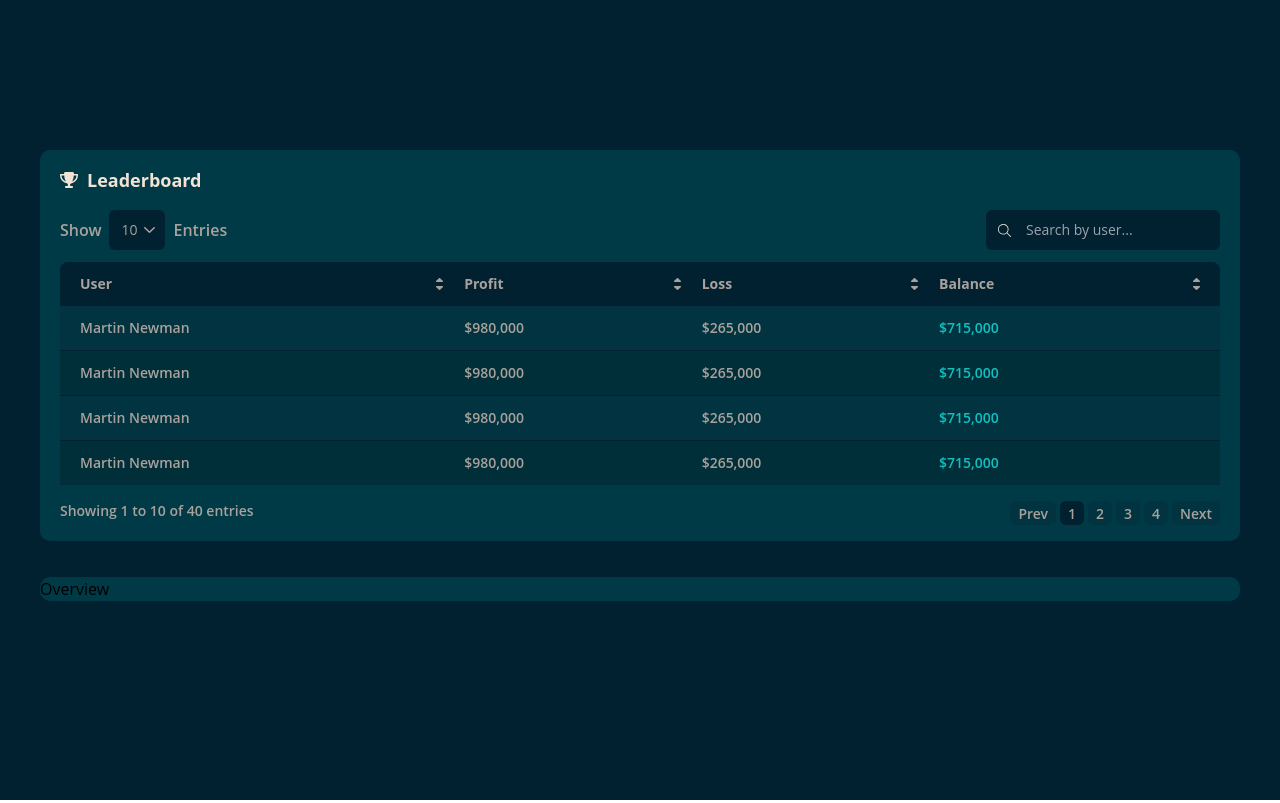
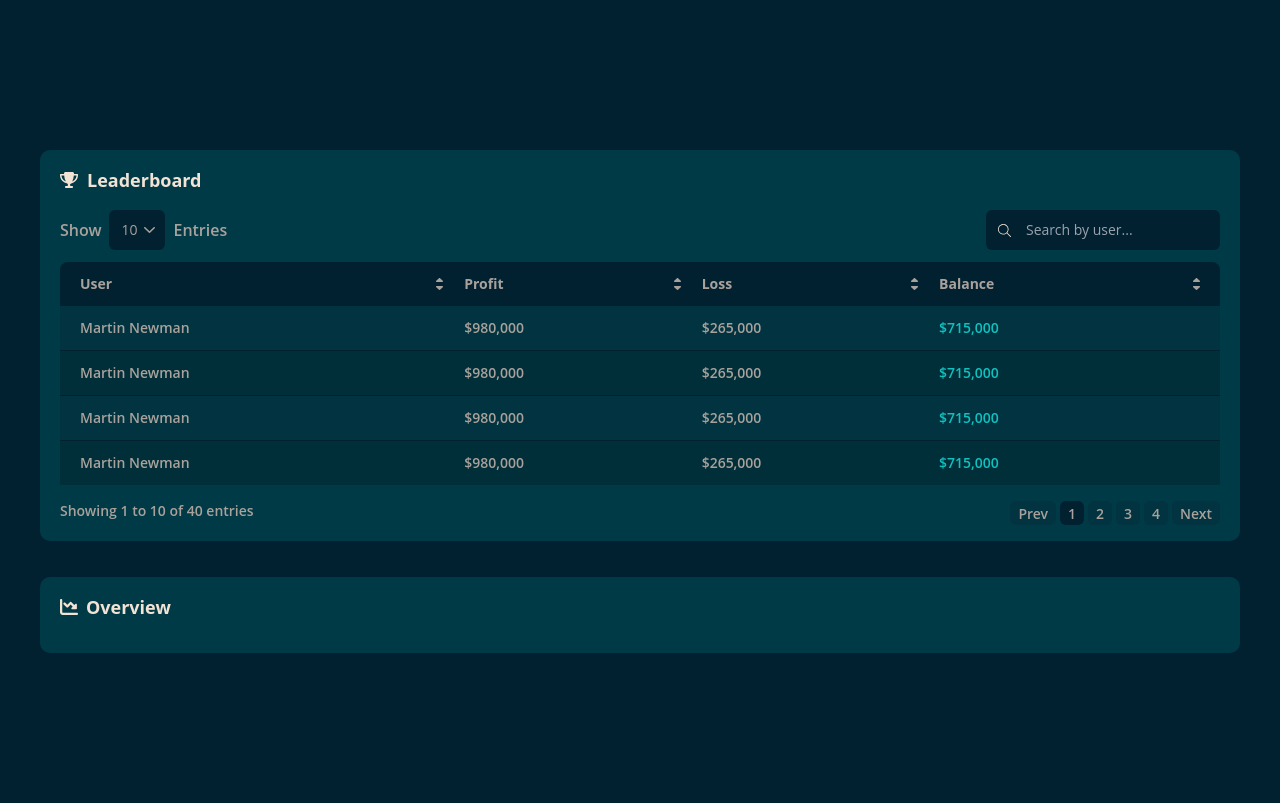
Before and after one commit to charliezone/fpfx-react-test, a React (Vite) app: page / in a window 1280 px wide. Built offline with nearby package versions, Linux system fonts and the light colour scheme.

Commit message:
layout overview header

```diff
--- a/src/components/Overview/index.tsx
+++ b/src/components/Overview/index.tsx
@@ -1,7 +1,11 @@
+import Icon from './chart-icon.svg';
+
 export function Overview() {
     return (
-        <section className="container bg-secondary rounded-xl">
-            <h2>Overview</h2>
+        <section className="container bg-secondary rounded-xl py-4 px-5">
+            <header className="flex gap-2 mb-4">
+                <img src={Icon} alt="Leaderboard icon" /><h2 className="text-parchment font-bold text-lg leading-27">Overview</h2>
+            </header>
         </section>
     );
 }
```
Also changed, not shown: src/components/Overview/chart-icon.svg (added).
